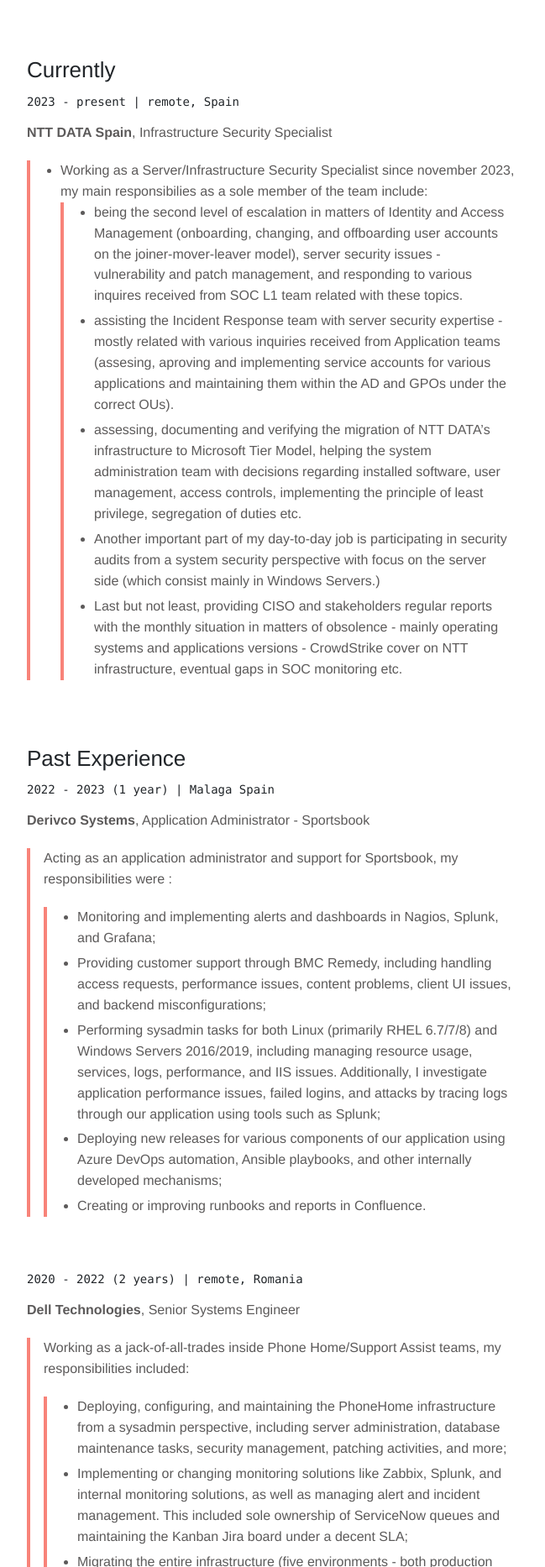
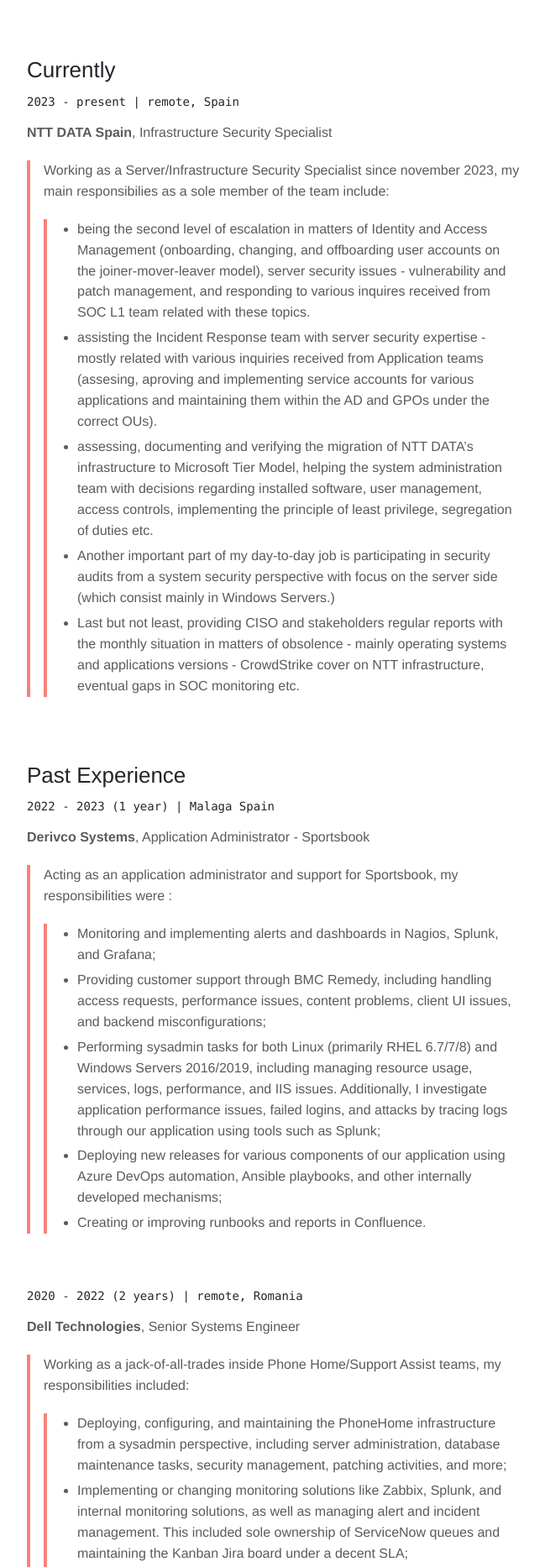
Before and after one commit to claudiuco/claudiuco.github.io, a Jekyll site: the page built from experience.md, in a window 1280 px wide. Shown: the part 1095-2961 px from the top of the page at 84% size, without its empty margins (143-792 px from the left). Built offline with Jekyll 4.4.1, drawn with Linux system fonts in a browser that asks for light colours.

````diff
--- a/experience.md
+++ b/experience.md
@@ -20,7 +20,7 @@ Throughout my carreer, I have gained valuable insights into managing a large var
 2023 - present | remote, Spain
 ```
 __NTT DATA Spain__, Infrastructure Security Specialist
-> - Working as a Server/Infrastructure Security Specialist since november 2023, my main responsibilies as a sole member of the team include:
+> Working as a Server/Infrastructure Security Specialist since november 2023, my main responsibilies as a sole member of the team include:
 >> - being the second level of escalation in matters of Identity and Access Management (onboarding, changing, and offboarding user accounts on the joiner-mover-leaver model), server security issues - vulnerability and patch management, and responding to various inquires received from SOC L1 team related with these topics.
 >> - assisting the Incident Response team with server security expertise - mostly related with various inquiries received from Application teams (assesing, aproving and implementing service accounts for various applications and maintaining them within the AD and GPOs under the correct OUs).
 >> - assessing, documenting and verifying the migration of NTT DATA's infrastructure to Microsoft Tier Model, helping the system administration team with decisions regarding installed software, user management, access controls, implementing the principle of least privilege, segregation of duties etc.
````
